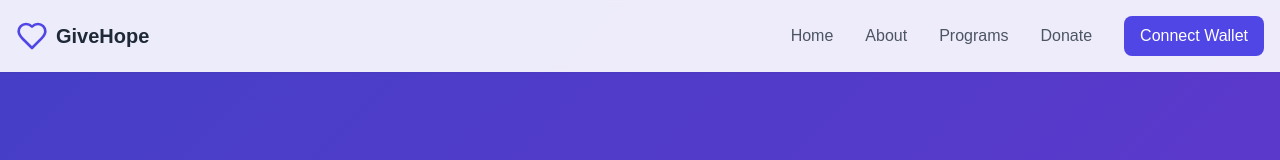
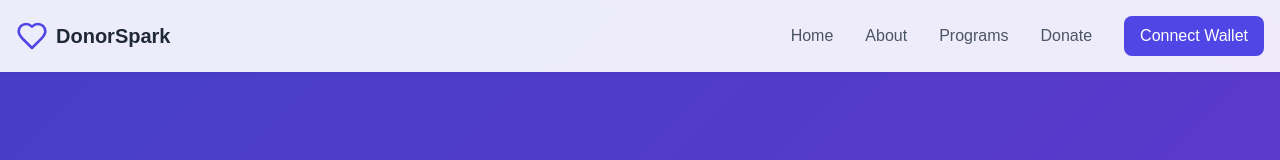
Before and after one commit to goheesheng/Ripple-x-EasyA-Singapore-Hackathon-2025, a React (Vite) app in the folder Frontend/DonorSpark/: page / in a window 1280 px wide. Shown: the top 160 px of the page. Built offline with nearby package versions, Linux system fonts and the light colour scheme; no server answers.

Commit message:
Updated Protocol Name

```diff
--- a/Frontend/DonorSpark/src/components/Header.tsx
+++ b/Frontend/DonorSpark/src/components/Header.tsx
@@ -45,7 +45,7 @@ const Header = () => {
         <div className="flex items-center justify-between">
           <Link to="/" className="flex items-center space-x-2">
             <Heart className="h-8 w-8 text-indigo-600" />
-            <span className="text-xl font-bold text-gray-800">GiveHope</span>
+            <span className="text-xl font-bold text-gray-800">DonorSpark</span>
           </Link>
 
           {/* Desktop Navigation */}
--- a/Frontend/DonorSpark/src/components/Testimonials.tsx
+++ b/Frontend/DonorSpark/src/components/Testimonials.tsx
@@ -11,7 +11,7 @@ const testimonials = [
     name: 'Emma Thompson',
     role: 'Regular Donor',
     image: 'https://images.unsplash.com/photo-1580489944761-15a19d654956?auto=format&fit=crop&q=80&w=150&h=150',
-    quote: 'Donating to GiveHope has been one of the most rewarding decisions I\'ve made. The transparency in how they use funds gives me confidence that my contributions are making a real difference.',
+    quote: 'Donating to DonorSpark has been one of the most rewarding decisions I\'ve made. The transparency in how they use funds gives me confidence that my contributions are making a real difference.',
     stars: 5
   },
   {
@@ -19,7 +19,7 @@ const testimonials = [
     name: 'Marcus Johnson',
     role: 'Volunteer',
     image: 'https://images.unsplash.com/photo-1500648767791-00dcc994a43e?auto=format&fit=crop&q=80&w=150&h=150',
-    quote: 'After volunteering with GiveHope, I saw firsthand the impact they make in communities. Their approach is thoughtful, sustainable, and truly transformative.',
+    quote: 'After volunteering with DonorSpark, I saw firsthand the impact they make in communities. Their approach is thoughtful, sustainable, and truly transformative.',
     stars: 5
   },
   {
@@ -27,7 +27,7 @@ const testimonials = [
     name: 'Sophia Chen',
     role: 'Corporate Partner',
     image: 'https://images.unsplash.com/photo-1534751516642-a1af1ef26a56?auto=format&fit=crop&q=80&w=150&h=150',
-    quote: 'Our company partnered with GiveHope for our CSR initiatives, and it has been an incredible journey. Their team is professional, dedicated, and passionate about creating positive change.',
+    quote: 'Our company partnered with DonorSpark for our CSR initiatives, and it has been an incredible journey. Their team is professional, dedicated, and passionate about creating positive change.',
     stars: 5
   }
 ];
```
